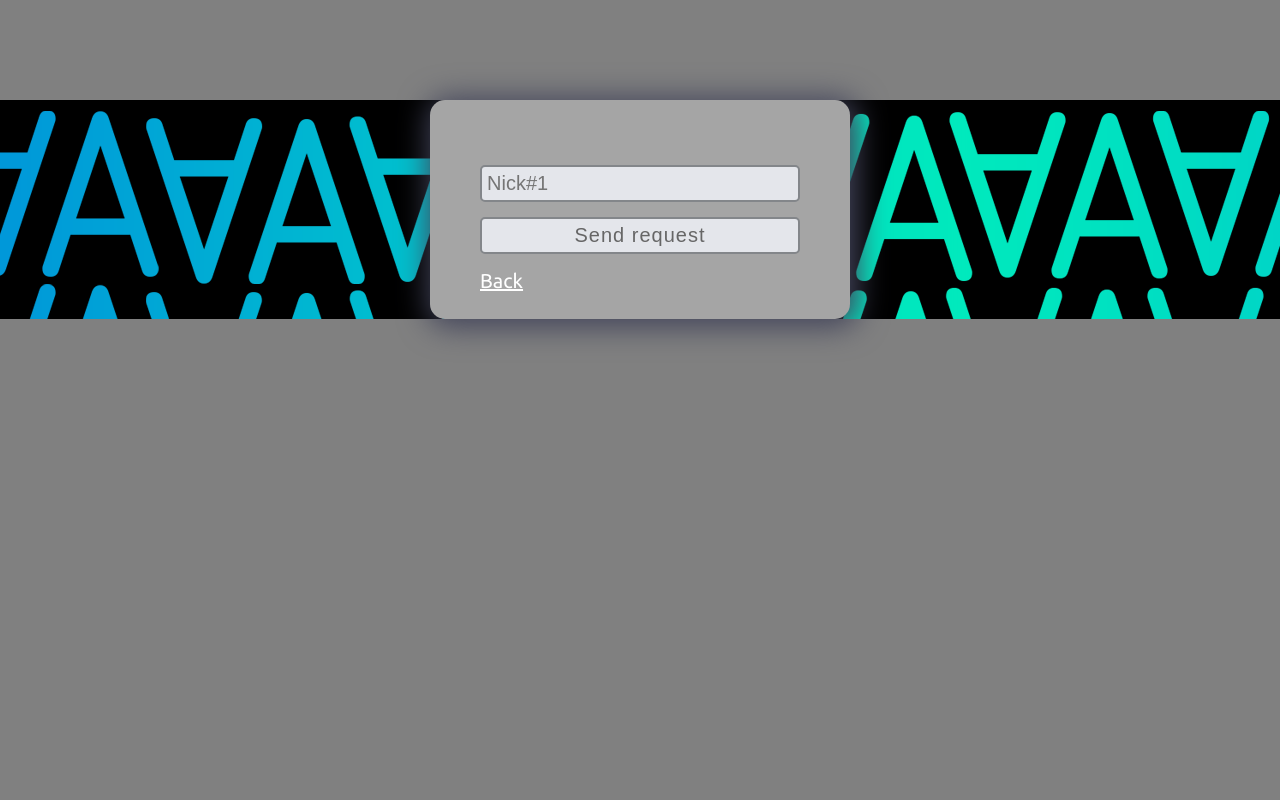
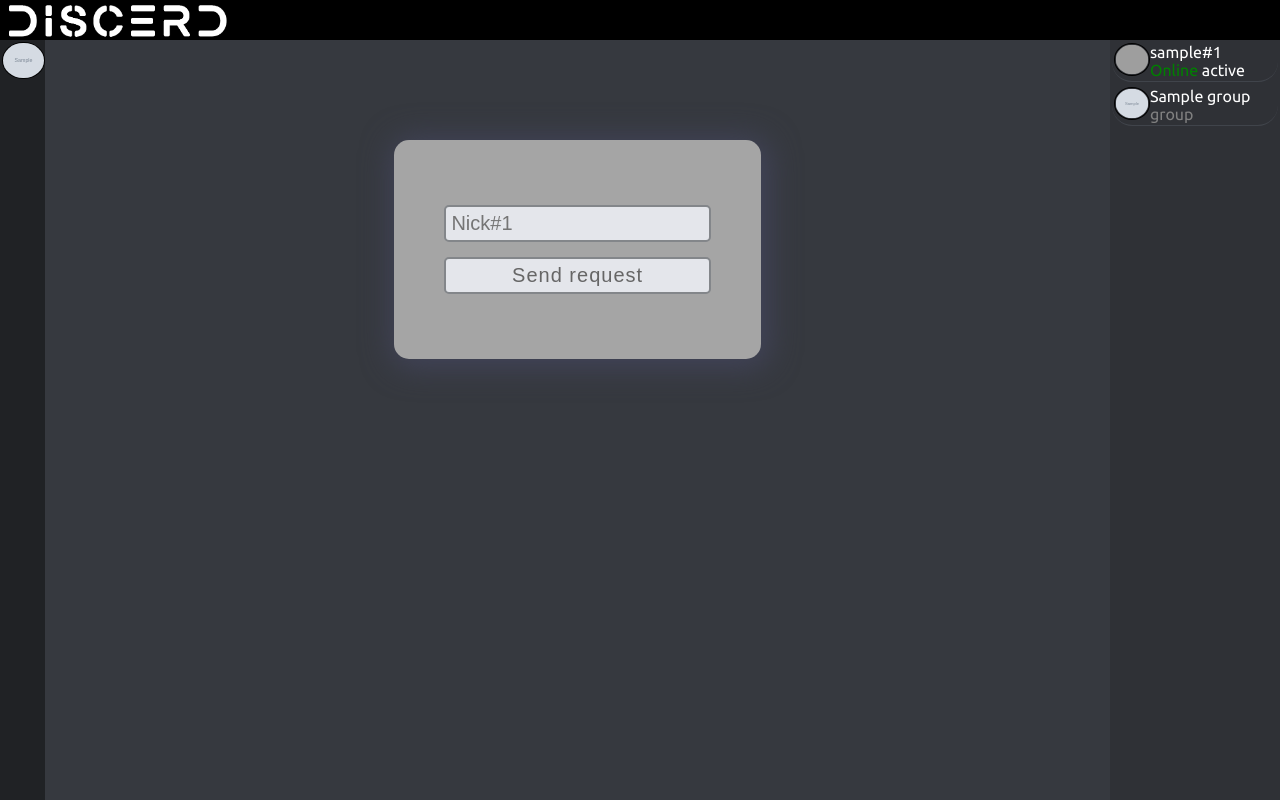
Before and after one commit to Michallesss/DiscerdProject, a PHP site: page /createrequest.php in a window 1280 px wide. Run offline with PHP 8.4, Linux system fonts and the light colour scheme; the visitor is signed in with stand-in values (Sample User, id 1); tables that the repository leaves empty hold one stand-in row (values such as "Sample post"); grey boxes marked "Sample" are stand-in pictures; grey boxes are pictures that could not be loaded.

Commit message:
createrequests design update

```diff
--- a/DiscerdWWW/createrequest.php
+++ b/DiscerdWWW/createrequest.php
@@ -4,6 +4,23 @@
     if((!isset($_SESSION['is_logged'])) || ($_SESSION['is_logged']==false)) {
         header('Location: index.php');
         exit();
+    }
+    else {
+        $accountID=$_SESSION['account_accountID'];
+    }
+
+    require_once "connect.php";
+    mysqli_report(MYSQLI_REPORT_STRICT);
+    try {
+        $connect = @new mysqli($host, $user, $pass, $database);
+        if($connect->connect_errno!=0) {
+            throw new Exception($connect->mysqli_connect_errno());
+        }
+    }
+    catch(Exception $e) {
+        echo "<i>Error:</i>";
+        echo "<div class='error'><b>Dev info:</b> ".$e."</div>";
+        $connect->close();
     }
 
     if(isset($_POST['submit'])) {
@@ -42,19 +59,9 @@
             }
         }
 
-        require_once "connect.php";
-        mysqli_report(MYSQLI_REPORT_STRICT);
-
         if($is_good) {
             try {
-                $connect= @new mysqli($host, $user, $pass, $database);
-
-                if($connect->connect_errno!=0) {
-                    throw new Exception(mysqli_connect_errno());
-                }
-                else {
-                    $result = $connect->query("SELECT * FROM account WHERE nickname='$nick' AND accountID='$tag'");
-                    if(!$result) {
+                if(!$result = $connect->query("SELECT * FROM account WHERE nickname='$nick' AND accountID='$tag'")) {
                     throw new Exception($connect->error);
                 }
 
@@ -63,8 +70,7 @@
                     $rq_nick_error="That user doesn't exist";
                 }
                 else {
-                        $result = $connect->query("SELECT * FROM friendship WHERE (senderID='$senderID' AND reciverID='$reciverID') OR (senderID='$reciverID' AND reciverID='$senderID')");
-                        if(!$result) {
+                    if(!$result = $connect->query("SELECT * FROM friendship WHERE (senderID='$senderID' AND reciverID='$reciverID') OR (senderID='$reciverID' AND reciverID='$senderID')")) {
                         throw new Exception($connect->error);
                     }
 
@@ -78,7 +84,6 @@
                         }
                         else {
                             throw new Exception($connect->error);
-                            }
                         }
                     }
                 }
@@ -102,11 +107,99 @@
     <title>Discer | Send friend request</title>
 
     <link rel="stylesheet" href="styles/style.css">
+    <link rel="stylesheet" href="styles/discerd.css">
     <link rel="stylesheet" href="styles/login.css">
     <link rel="icon" href="imgs/icon.ico">
 </head>
 
 <body>
+    <div class="banner">
+        <a href="discerd.php"><img src="imgs/banner.png"></a>
+    </div>
+    <div class="servers">
+        <?php //list of servers
+            try {
+                if($result = $connect->query(sprintf("SELECT server.serverID, server.server_name, server.server_icon FROM server
+                JOIN server_group_account ON server.serverID=server_group_account.serverID
+                WHERE server_group_account.accountID='$accountID';"))) {
+                    while($row=$result->fetch_assoc()) {
+                        echo "<div class='servercontent'>";
+                            echo "<a href='server.php?server=".$row['serverID']."'><img alt='".$row['server_name']."' src='usersimgs/".$row['server_icon']."' class='serverimage' title='".$row['server_name']."'></a>";
+                        echo "</div>";
+                    }
+                }
+                else {
+                    throw new Exception($connect->error);
+                }
+            }
+            catch(Exception $e) {
+                echo "<i>Error:</i>";
+                echo "<div class='error'><b>Dev info:</b> ".$e."</div>";
+            }
+        ?>
+    </div>
+    <div class="friends">
+        <?php //list of users
+            try {
+                if($result = $connect->query(sprintf("SELECT `account`.`accountID`, `account`.`nickname`, `account`.`status`, `account`.`activity`, `account`.`aboutme`, `account`.`pfp`, `account`.`banner` FROM account
+                JOIN friendship ON account.accountID=friendship.reciverID
+                WHERE friendship.senderID='$accountID' AND friendship.status!=0
+                UNION
+                SELECT `account`.`accountID`, `account`.`nickname`, `account`.`status`, `account`.`activity`, `account`.`aboutme`, `account`.`pfp`, `account`.`banner` FROM account
+                JOIN friendship ON account.accountID=friendship.senderID
+                WHERE friendship.reciverID='$accountID' AND friendship.status!=0
+                ORDER BY nickname"))) {
+                    while($row=$result->fetch_assoc()) {
+                        switch($row['activity']) {
+                            case 0:
+                                $activity="<span style='color: gray;'>Offline</span>";
+                                break;
+                            case 1:
+                                $activity="<span style='color: green;'>Online</span>";
+                                break;
+                            case 2:
+                                $activity="<span style='color: red;'>Do not distrub</span>";
+                                break;
+                            case 3:
+                                $activity="<span style='color: yellow;'>IDLE</span>";
+                                break;
+                            default:
+                                $activity="<span style='color: gray;'>Offline</span>";
+                                break;
+                        }
+                        echo "<div class='friendslistcontent'>";
+                            echo "<a href='chat.php?chat=".$row['accountID']."'><img src='usersimgs/".$row['pfp']."' class='friendslistimage'>";
+                            echo $row['nickname']."#".$row['accountID']."</a><br>";
+                            echo $activity." ".$row['status'];
+                        echo "</div>";
+                    }
+                }
+                else {
+                    throw new Exception($connect->error);
+                }
+
+                if($result = $connect->query(sprintf("SELECT `group`.groupID, `group`.group_name, `group`.group_icon FROM `group`
+                JOIN server_group_account ON `group`.groupID=server_group_account.groupID
+                WHERE server_group_account.accountID='$accountID'"))) {
+                    while($row=$result->fetch_assoc()) {
+                        echo "<div class='friendslistcontent'>";
+                            echo "<a href='group.php?group=".$row['groupID']."'><img src='usersimgs/".$row['group_icon']."' class='friendslistimage'>";
+                            echo $row['group_name']."</a><br>";
+                            echo "<span style='color: gray;'>group</span>";
+                        echo "</div>";
+                    }
+                }
+                else {
+                    throw new Exception($connect->error);
+                }
+            }
+            catch(Exception $e) {
+                echo "<i>Error:</i>";
+                echo "<div class='error'><b>Dev info:</b> ".$e."</div>";
+            }
+        ?>
+    </div>
+    <div class="content">
         <div class="form">
             <?php
                 if(isset($info)) {
@@ -125,8 +218,8 @@
                         unset($rq_nick_error);
                     }?>
                 <input type="submit" name="submit" value="Send request">
-            <a href="discerd.php" style="float: left;">Back</a>
             </form>
+        </div>
     </div>
 </body>
 
--- a/DiscerdWWW/styles/login.css
+++ b/DiscerdWWW/styles/login.css
@@ -1,8 +1,3 @@
-body {
-    background-image: url('../imgs/background.png');
-    font-size: 20px;
-}
-
 .form {
     background-color: #a5a5a5;
     border-radius: 15px;
```
Lines whose indentation alone changed are shown as unchanged.
